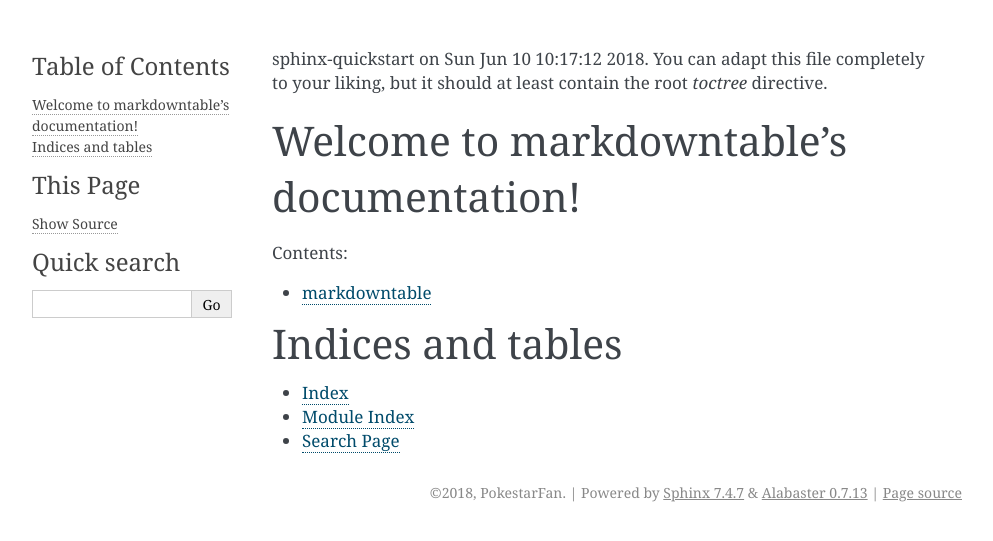
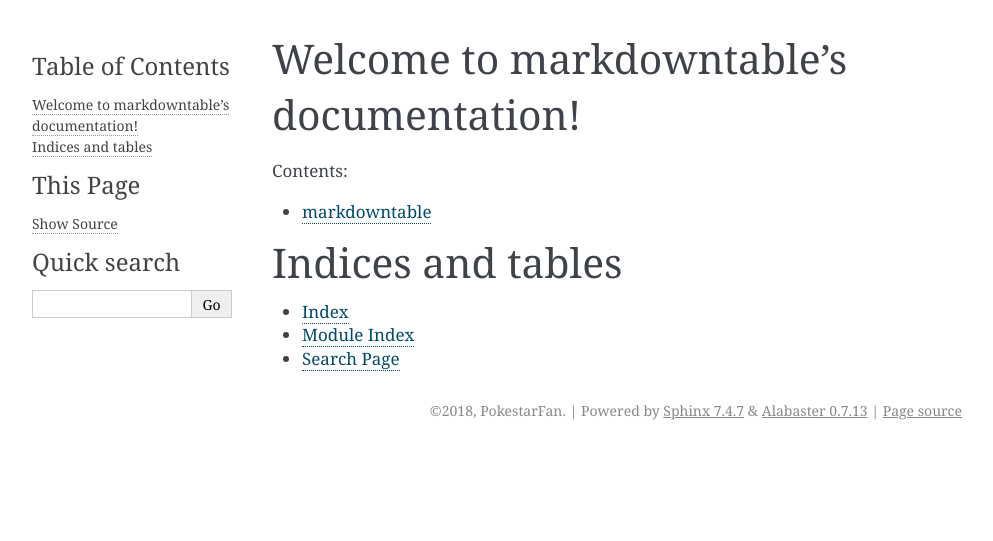
Before and after one commit to PythonCoderAS/Python-Markdown-Table, a Sphinx documentation site: the page built from docs/source/index.rst, in a window 1280 px wide. Shown: the top 541 px of the page, without its empty margins (148-1141 px from the left). Built offline with Sphinx 7.4.7, drawn with Linux system fonts in a browser that asks for light colours.

Commit message:
Update index.rst

```diff
--- a/docs/source/index.rst
+++ b/docs/source/index.rst
@@ -1,8 +1,3 @@
-.. markdowntable documentation master file, created by
-sphinx-quickstart on Sun Jun 10 10:17:12 2018.
-You can adapt this file completely to your liking, but it should at least
-contain the root `toctree` directive.
-
 Welcome to markdowntable's documentation!
 =========================================
 
```
